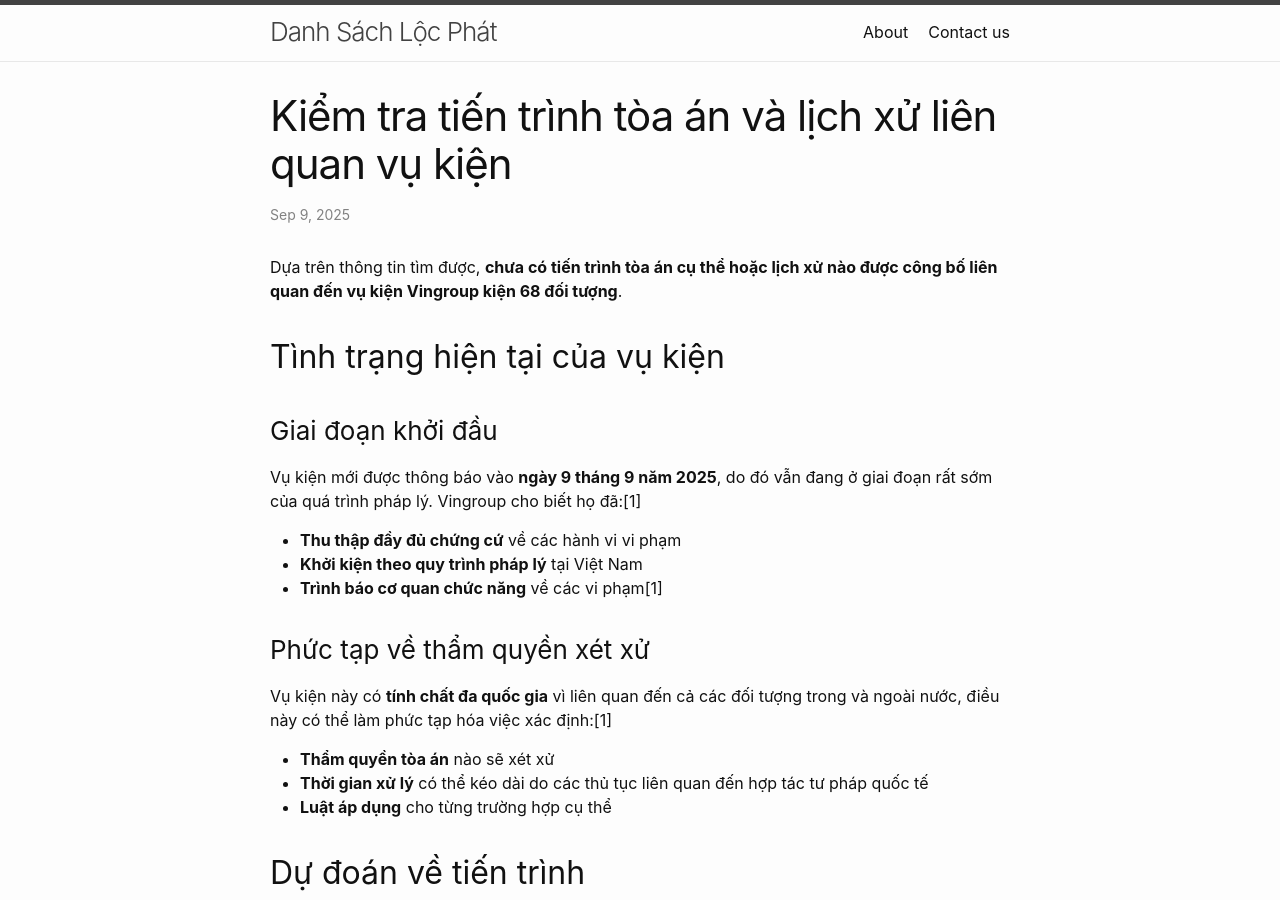
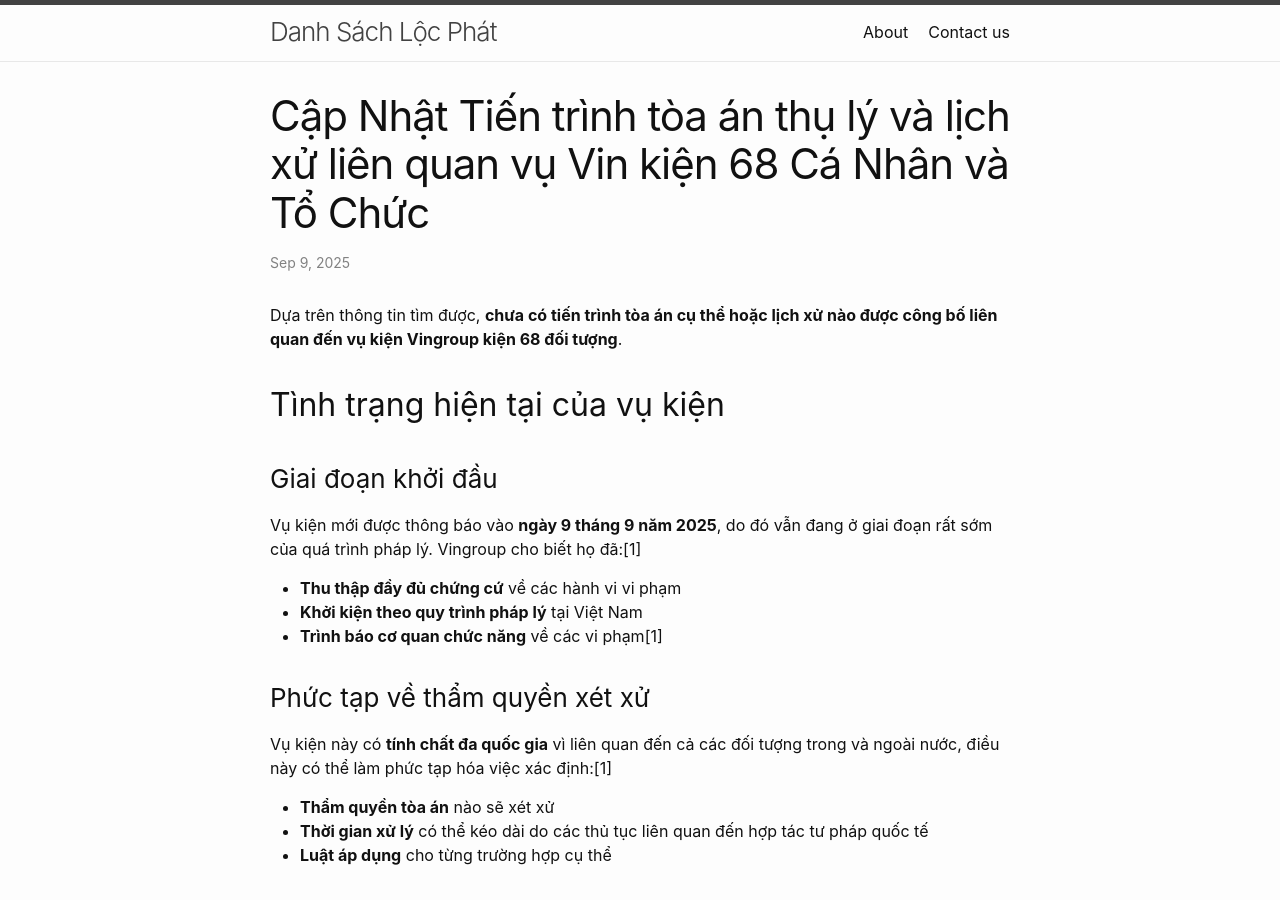
Before and after one commit to danhsach68/danhsach68.github.io, a Jekyll site: the page built from _posts/2025-09-09-Kiểm tra tiến trình tòa án và lịch xử liên quan vụ kiện.markdown, in a window 1280 px wide and 900 px high. Built offline with Jekyll 4.4.1, drawn with Linux system fonts in a browser that asks for light colours.

Commit message:
Update 2025-09-09-Kiểm tra tiến trình tòa án và lịch xử liên quan vụ kiện.markdown

```diff
--- a/_posts/2025-09-09-Kiểm tra tiến trình tòa án và lịch xử liên quan vụ kiện.markdown
+++ b/_posts/2025-09-09-Kiểm tra tiến trình tòa án và lịch xử liên quan vụ kiện.markdown
@@ -1,6 +1,6 @@
 ---
 layout: post
-title: "Kiểm tra tiến trình tòa án và lịch xử liên quan vụ kiện"
+title: "Cập Nhật Tiến trình tòa án thụ lý và lịch xử liên quan vụ Vin kiện 68 Cá Nhân và Tổ Chức"
 date:   2025-09-09 4:33:21 +0000
 categories: ['News','Sci-Tech']
 excerpt_image: 'https://github.com/user-attachments/assets/29f2d024-9fc0-4c54-9914-5735987a44e3'
```
